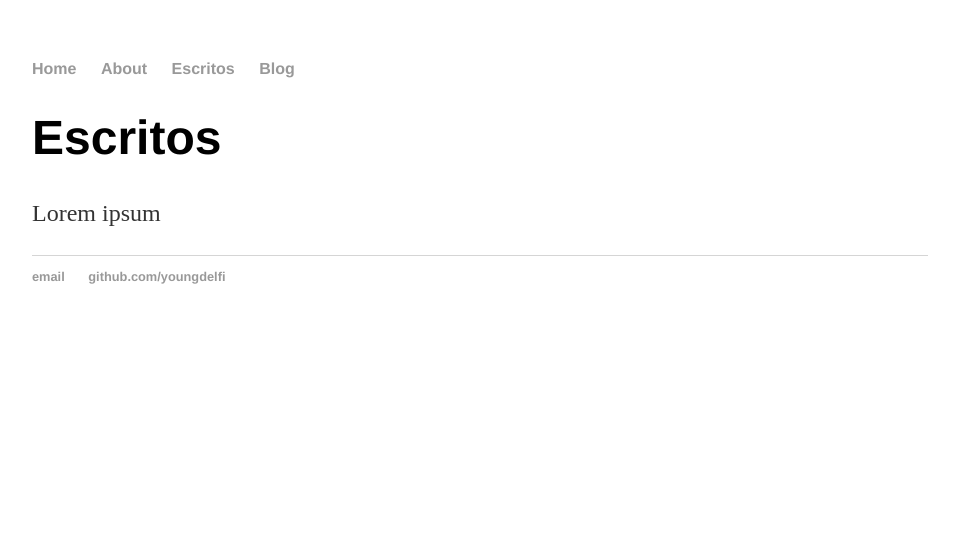
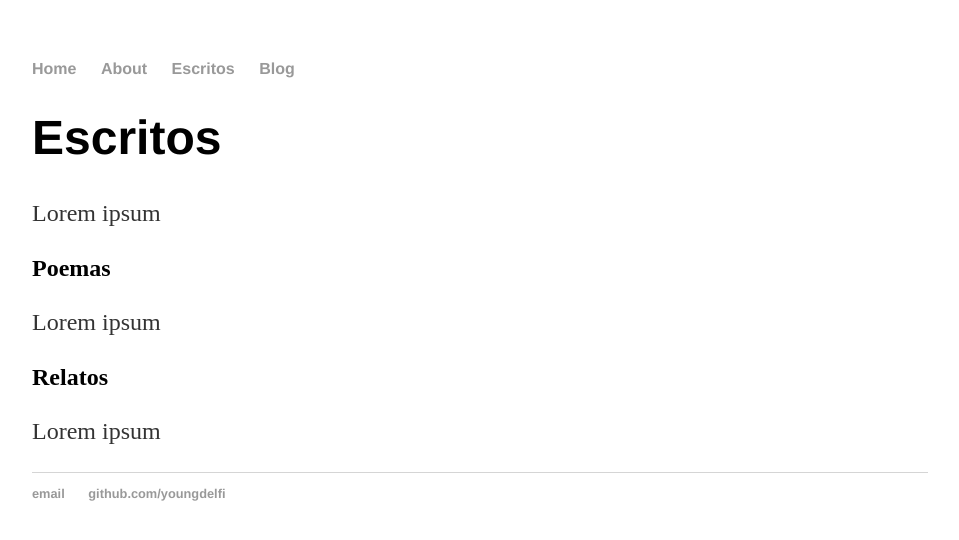
Before and after one commit to youngdelfi/youngdelfi.github.io, a Jekyll site: the page built from escritos/index.html, in a window 1280 px wide. Shown: the top 540 px of the page, without its empty margins (160-1119 px from the left). Built offline with Jekyll 4.4.1, drawn with Linux system fonts in a browser that asks for light colours.

Commit message:
Update index.html

```diff
--- a/escritos/index.html
+++ b/escritos/index.html
@@ -4,3 +4,9 @@ title: Escritos
 ---
 <h1>Escritos</h1>
 <p>Lorem ipsum</p>
+
+<h2>Poemas</h2>
+<p>Lorem ipsum</p>
+
+<h2>Relatos</h2>
+<p>Lorem ipsum</p>
```
